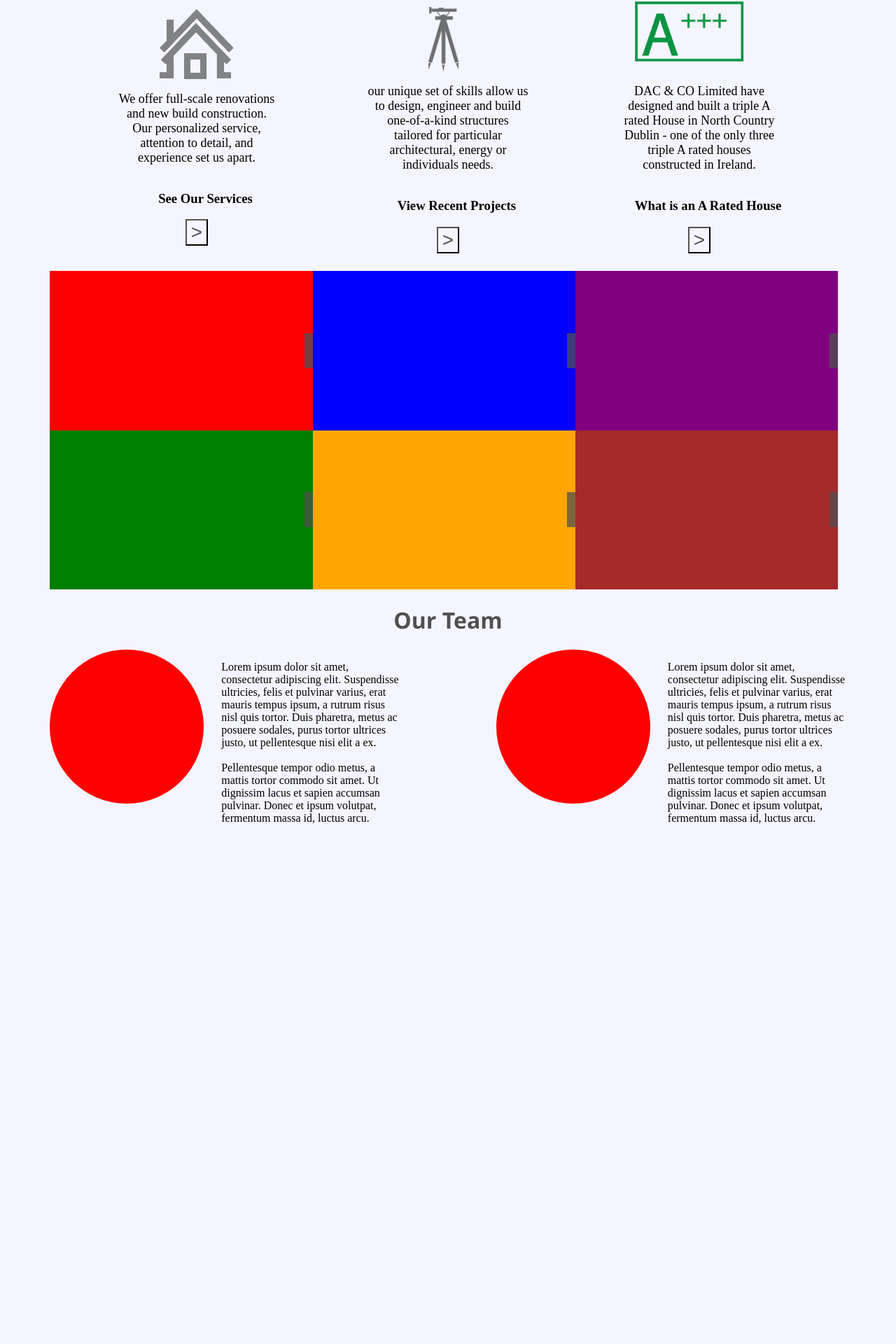
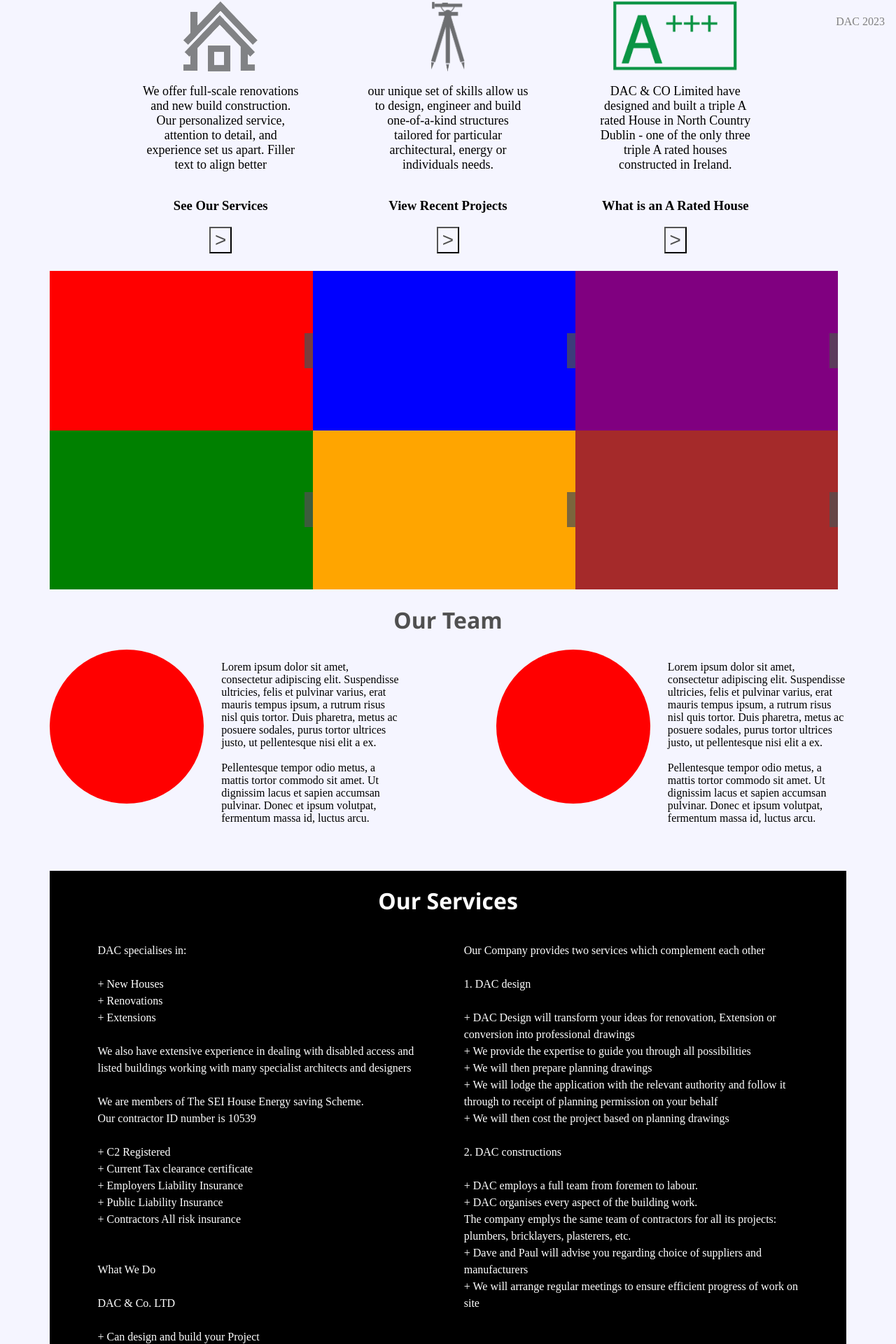
Before and after one commit to cashin-stephen/dac, a React (Create React App) app in the folder frontend/: page / in a window 1280 px wide. Shown: the part 744-2664 px from the top of the page at 70% size. Before the commit the page ends 1946 px from the top, so only its background shows below. Built offline with nearby package versions, Linux system fonts and the light colour scheme.

Commit message:
fixed bug with cards and added services section

```diff
--- a/frontend/src/App.js
+++ b/frontend/src/App.js
@@ -5,6 +5,8 @@ import About from './Components/About.js'
 import CardBrace from './Components/CardBrace.js'
 import ImageGrid from './Components/ImageGrid.js';
 import Team from './Components/Team.js';
+import Services from './Components/Services.js';
+import Footer from './Components/Footer.js';
 
   const Main = () => {
 
@@ -16,9 +18,10 @@ import Team from './Components/Team.js';
         <CardBrace />
         <ImageGrid />
         <Team />
+        <Services />
+        <Footer />
       </div>
     )
-
   };
 
 export default Main;
--- a/frontend/src/Components/CardBrace.js
+++ b/frontend/src/Components/CardBrace.js
@@ -5,51 +5,9 @@ import aplus from '../images/aplus.png'
 
 const CardBrace = () => {
 
-    const linkPress = () => {
-        console.log("Link button pressed, fill out later")
-    }
-
     return (
-
-        // <div className="braceUpper">
-        //     <div className = "braceLower">
-        //         <div className="braceItem">
-        //             <img className = "cardImg" src={house} alt="House"></img>
-        //             <p className = "cardText">We offer full-scale renovations and new build construction. Our personalized serice, attention to detail, and experience set us apart.</p>
-        //         </div>
-        //         <div className="braceItem">
-        //             <img className = "cardImg" src={compass} alt="Compass"></img>
-        //             <p className = "cardText">our unique set of skills allow us to design, engineer and build one-of-a-kind structures tailored for particular architectural, energy or individuals needs.</p>
-        //         </div>
-        //         <div className="braceItem">
-        //             <img className = "cardImg" src={aplus} alt="A-Plus"></img>
-        //             <p className = "cardText">DAC & CO Limited have designed and built a triple A rated House in North Country Dublin - one of the only three triple A rated houses constructed in Ireland.</p>
-        //         </div>
-        //     </div>
-        //     <div className = "braceLower">
-        //         <div className="braceItem">
-        //             <h3 className = "linkText">See our Services</h3>
-        //             <button className='linkArrow' onClick={linkPress}>{">"}</button>
-        //         </div>
-        //         <div className="braceItem">
-        //             <h3 className = "linkText">View Recent Projects</h3>
-        //             <button className='linkArrow' onClick={linkPress}>{">"}</button>
-        //         </div>
-        //         <div className="braceItem">
-        //             <h3 className = "linkText">What is an A Rated House?</h3>
-        //             <button className='linkArrow' onClick={linkPress}>{">"}</button>
-        //         </div>
-
-        //     </div >
-        // </div>
-
-
-
-
-
-
         <div className="cardBrace">
-            <Card text={"We offer full-scale renovations and new build construction. Our personalized service, attention to detail, and experience set us apart."} img={house} linkText={"See Our Services"} />
+            <Card text={"We offer full-scale renovations and new build construction. Our personalized service, attention to detail, and experience set us apart. Filler text to align better"} img={house} linkText={"See Our Services"} />
             <Card text={"our unique set of skills allow us to design, engineer and build one-of-a-kind structures tailored for particular architectural, energy or individuals needs."} img={compass} linkText={"View Recent Projects"}/>
             <Card text={"DAC & CO Limited have designed and built a triple A rated House in North Country Dublin - one of the only three triple A rated houses constructed in Ireland."} img={aplus} linkText={"What is an A Rated House"} />
         </div>
--- a/frontend/src/Components/Header.js
+++ b/frontend/src/Components/Header.js
@@ -1,4 +1,5 @@
 import logo from '.././images/DAC_TEXT_GIRDLE.png'
+
 
 const Header = () => {
 
@@ -7,9 +8,9 @@ const Header = () => {
         <header className = "header">
             <img className = "logo" src={logo} alt="DAC & Co. ltd Building Contractors"/>
             <div className="info">
-                <h3 >086 2603225</h3>
+                <h3 className="headerItems" >086 2603225</h3>
                 <div className="offLinks">
-                    <h3>F</h3>
+                    <h3 className="headerItems">F</h3>
                 </div>
                 <div className="localLinks">
                     <h4>About Us</h4>
--- /dev/null
+++ b/frontend/src/Components/Services.js
@@ -0,0 +1,68 @@
+const Services = () => {
+
+    return (
+        <div className="services">
+            <h1 className="serviceTitle">Our Services</h1>
+            <div className="serviceBrace">
+                <p className="serviceText">
+                    DAC specialises in:  <br/><br/>
+                    + New Houses  <br/>
+                    + Renovations <br/>
+                    + Extensions <br/> <br/>
+
+                    We also have extensive experience in dealing with disabled access
+                    and listed buildings working with many specialist architects and designers
+                    <br/><br/>
+
+                    We are members of The SEI House Energy saving Scheme. <br/>
+                    Our contractor ID number is 10539 <br/><br/>
+
+                    + C2 Registered <br/>
+                    + Current Tax clearance certificate <br/>
+                    + Employers Liability Insurance <br/>
+                    + Public Liability Insurance <br/>
+                    + Contractors All risk insurance <br/>
+                    <br/><br/>
+
+                    What We Do <br/><br/>
+
+                    DAC & Co. LTD <br/><br/>
+
+                    + Can design and build your Project <br/>
+                    + Can build your project based on architects drawings and details
+                </p>
+                <p className="serviceText">
+                    Our Company provides two services which complement each other
+                    <br/><br/>
+
+                    1. DAC design
+                    <br/> <br/>
+
+                    + DAC Design will transform your ideas for renovation, Extension
+                    or conversion into professional drawings <br/>
+                    + We provide the expertise to guide you through all possibilities <br/>
+                    + We will then prepare planning drawings <br/>
+                    + We will lodge the application with the relevant authority and follow it
+                    through to receipt of planning permission on your behalf <br/>
+                    + We will then cost the project based on planning drawings <br/>
+                    <br/>
+
+                    2. DAC constructions
+                    <br/> <br/>
+
+                    + DAC employs a full team from foremen to labour. <br/>
+                    + DAC organises every aspect of the building work. <br/>
+                    The company emplys the same team of contractors for all its projects:
+                    plumbers, bricklayers, plasterers, etc. <br/>
+                    + Dave and Paul will advise you regarding choice of suppliers and manufacturers <br/>
+                    + We will arrange regular meetings to ensure efficient progress of
+                    work on site <br/>
+
+                </p>
+            </div>
+        </div>
+    )
+
+}
+
+export default Services
--- a/frontend/src/index.css
+++ b/frontend/src/index.css
@@ -23,13 +23,13 @@ h1 {
   font-family:'Segoe UI', Tahoma, Geneva, Verdana, sans-serif;
 }
 
-h3 {
-  margin-left:25px;
-}
-
 h4 {
   margin-left:25px;
   font-family:'Segoe UI', Tahoma, Geneva, Verdana, sans-serif;
+}
+
+.headerItems {
+  margin-left:25px;
 }
 
 .titleBox {
@@ -341,11 +341,10 @@ h4 {
   margin: auto;
   display: flex;
   flex-direction: row;
-  justify-content: space-between;
+  justify-content: center;
   margin-top: 2%;
-  gap: 9%;
+  gap: 10%;
   flex-wrap: wrap;
-  align-items: center;
 }
 
 .cardText {
@@ -369,7 +368,8 @@ h4 {
 }
 
 .linkText {
-  white-space: nowrap
+  white-space: nowrap;
+  align-self: center;
 }
 
 .grid {
@@ -452,6 +452,32 @@ h4 {
   text-align: left;
 }
 
+.services {
+  display: flex;
+  flex-direction: column;
+  width: 90%;
+  margin: auto;
+  background-color: black;
+  margin-top: 50px;
+}
+
+.serviceTitle {
+  color:white;
+}
+
+.serviceBrace {
+  display: flex;
+  flex-direction: row;
+  color: white;
+  justify-content: center;
+  gap: 4%;
+}
+
+.serviceText {
+  width: 42%;
+  text-align: left;
+  line-height: 1.5;
+}
 
 
 
```
Also changed, not shown: frontend/src/images/aplus.png, frontend/src/images/compass.png.
